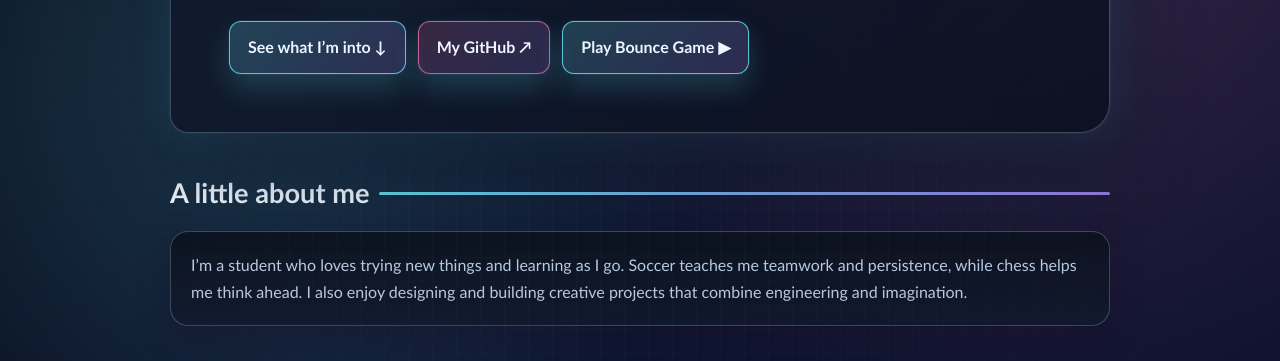
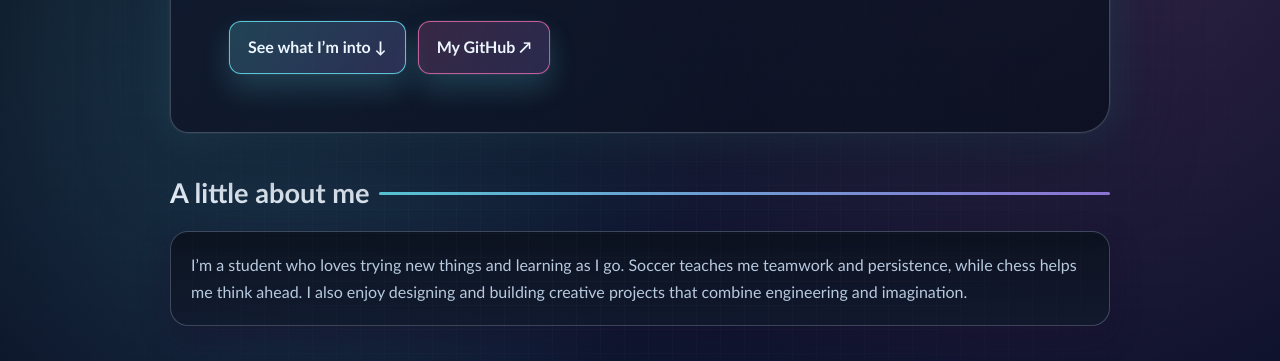
Before and after one commit to akorasikha/akorasikha.github.io, a plain HTML site: page profile.html in a window 1280 px wide. Shown: the part 391-752 px from the top of the page. Drawn offline with Linux system fonts and the light colour scheme.

Commit message:
Restore profile.html to its original content

```diff
--- a/profile.html
+++ b/profile.html
@@ -347,7 +347,6 @@
         <div class="hero-actions">
           <a class="button" href="#projects">See what I’m into ↓</a>
           <a class="button alt" href="https://github.com/akorasikha" target="_blank" rel="noreferrer">My GitHub ↗</a>
-          <a class="button" href="games/My_Bounce.py" target="_blank" rel="noreferrer">Play Bounce Game ▶</a>
         </div>
       </div>
 
```
